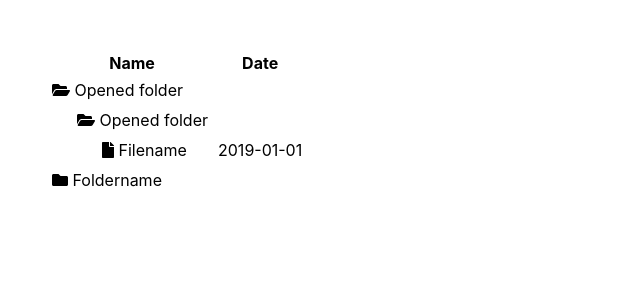
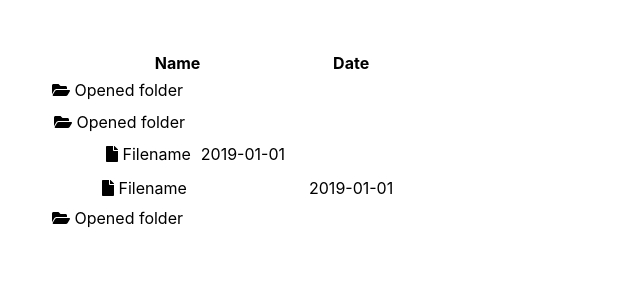
Before and after one commit to MikaelLarsson/react-file-tree, a React (Create React App) app: page / in a window 1280 px wide. Shown: the top 300 px of the page, without its empty margins (0-640 px from the left). Built offline with nearby package versions, Linux system fonts and the light colour scheme.

Commit message:
WIP: Dynamically render file tree

```diff
--- a/src/App.js
+++ b/src/App.js
@@ -41,21 +41,21 @@ function App() {
             <th>Date</th>
           </tr>
         </thead>
-        <TreeTable treeNode={<FolderRow />} leafNode={<FileRow />} nodes={files} />
+        <TreeTable treeNode={FolderRow} leafNode={FileRow} nodes={files} key={0} />
       </table>
     </div>
   );
 }
 
-const FolderRow = () => (
-  <tr className="level-0">
+const FolderRow = key => (
+  <tr className="level-0" key={key}>
     <td><FontAwesomeIcon icon={faFolderOpen} /> Opened folder</td>
     <td></td>
   </tr>
 );
 
-const FileRow = () => (
-  <tr className="level-2">
+const FileRow = key => (
+  <tr className="level-2" key={key}>
     <td><FontAwesomeIcon icon={faFile} /> Filename</td>
     <td>2019-01-01</td>
   </tr>
--- a/src/TreeTable.jsx
+++ b/src/TreeTable.jsx
@@ -1,24 +1,24 @@
 import React from 'react';
-import { FontAwesomeIcon } from '@fortawesome/react-fontawesome'
-import { faFolder, faFolderOpen, faFile } from '@fortawesome/free-solid-svg-icons'
 
-export const TreeTable = () => (
-    <tbody>
-        <tr className="level-0">
-        <td><FontAwesomeIcon icon={faFolderOpen} /> Opened folder</td>
-        <td></td>
-        </tr>
-        <tr className="level-1">
-        <td><FontAwesomeIcon icon={faFolderOpen} /> Opened folder</td>
-        <td></td>
-        </tr>
-        <tr className="level-2">
-        <td><FontAwesomeIcon icon={faFile} /> Filename</td>
-        <td>2019-01-01</td>
-        </tr>
-        <tr className="level-0">
-        <td><FontAwesomeIcon icon={faFolder} /> Foldername</td>
-        <td></td>
-        </tr>
-    </tbody>
-);
+export class TreeTable extends React.Component {
+    getTableRows = nodes => nodes.map((node, i) => {
+        if (node.children) {
+            return [
+                this.props.treeNode(this.props.key),
+                <TreeTable nodes={node.children} treeNode={this.props.treeNode} leafNode={this.props.leafNode} key={ i +1 } />
+            ];
+        }
+        return this.props.leafNode(this.props.key);
+    });
+    render() {
+        const { nodes } = this.props;
+        if (nodes && nodes.length) {
+            return (
+                <tbody>
+                    { this.getTableRows(nodes) }
+                </tbody>
+            );
+        }
+        return null;
+    }
+}
```
